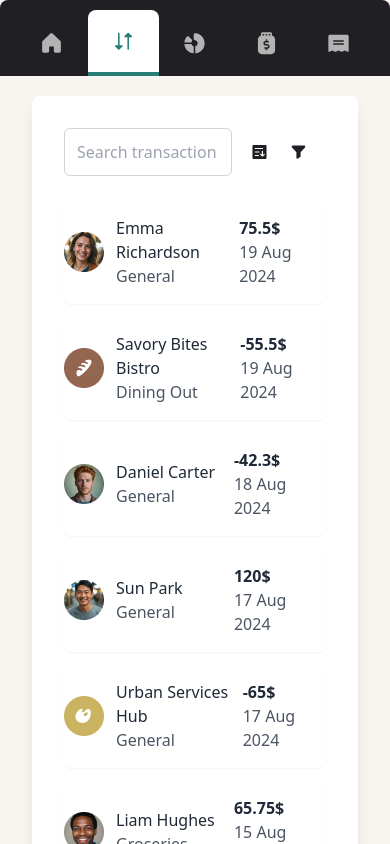
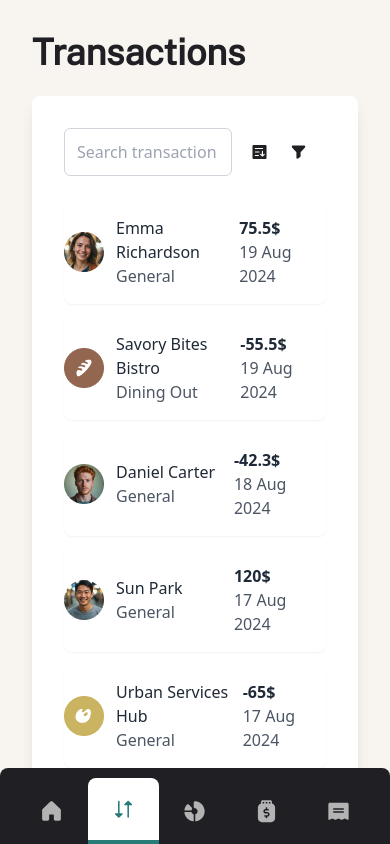
Before and after one commit to GiOrGI175/finance, a Next.js app: page /Transactions in a window 390 px wide. Built offline with nearby package versions, Linux system fonts and the light colour scheme.

Commit message:
fix/bugs

```diff
--- a/src/app/layout.tsx
+++ b/src/app/layout.tsx
@@ -15,7 +15,7 @@ export default function RootLayout({
   const path = usePathname();
   return (
     <html lang='en' className='flex justify-center'>
-      <body className='flex max-w-[3000px] w-full min-h-screen bg-[#F8F4F0] max-md:flex-col'>
+      <body className='flex max-w-[3000px] w-full min-h-screen bg-[#F8F4F0] max-md:flex-col-reverse '>
         <div className='w-fit max-md:max-w-[1024px]: max-md:w-full max-md:fixed'>
           {!disableNavWithFooter.includes(path) && <NavBar />}
         </div>
--- a/src/components/__molecules/Register.tsx
+++ b/src/components/__molecules/Register.tsx
@@ -55,7 +55,7 @@ export default function Register() {
             </p>
           </div>
         </div>
-        <div className="m-auto sm:w-[74%]     ">
+        <div className="m-auto sm:w-[74%]">
           <div className=" md:w-[560px] min-w-[300px] md:m-auto rounded-xl bg-white h-[550px] p-8 gap-[32px] flex flex-col ">
             <h2 className="text-[32px] font-bold text-[#201F24]">Sign Up</h2>
             <form
--- a/src/components/__organisms/TransactionsPage.tsx
+++ b/src/components/__organisms/TransactionsPage.tsx
@@ -19,7 +19,7 @@ export default function TransactionsPage() {
 
   return (
     <div className="p-8 w-full overflow-x-hidden overflow-scroll h-screen ">
-      <div className="mx-auto">
+      <div className="mx-auto sm:mb-10 lg:mb-[0px]">
         <h2 className="font-publicSans font-bold text-4xl text-[#201F24] mb-6">
           Transactions
         </h2>
```
